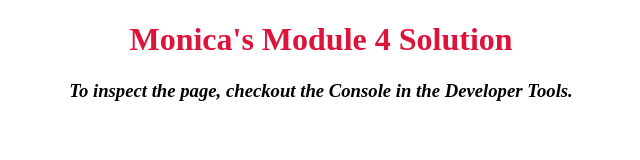
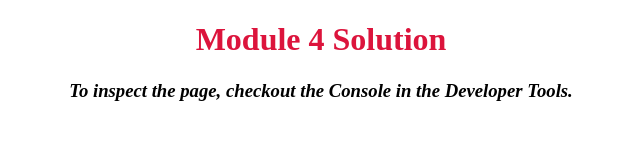
Before and after one commit to Tejashri52/Tejashri52.github.io, a plain HTML site: page index.html in a window 1280 px wide. Shown: the whole page, without its empty margins (319-959 px from the left). Drawn offline with Linux system fonts and the light colour scheme.

Commit message:
changes made

```diff
--- a/index.html
+++ b/index.html
@@ -11,7 +11,7 @@
   <script src="script.js"></script>
 </head>
 <body>
-  <h1 style="text-align: center; font-weight: bolder; color: crimson">Monica's Module 4 Solution</h1>
+  <h1 style="text-align: center; font-weight: bolder; color: crimson"> Module 4 Solution</h1>
   <h3 style="text-align: center; font-style: oblique;">To inspect the page, checkout the Console in the Developer Tools.</h3>
 </body>
 </html>
```
